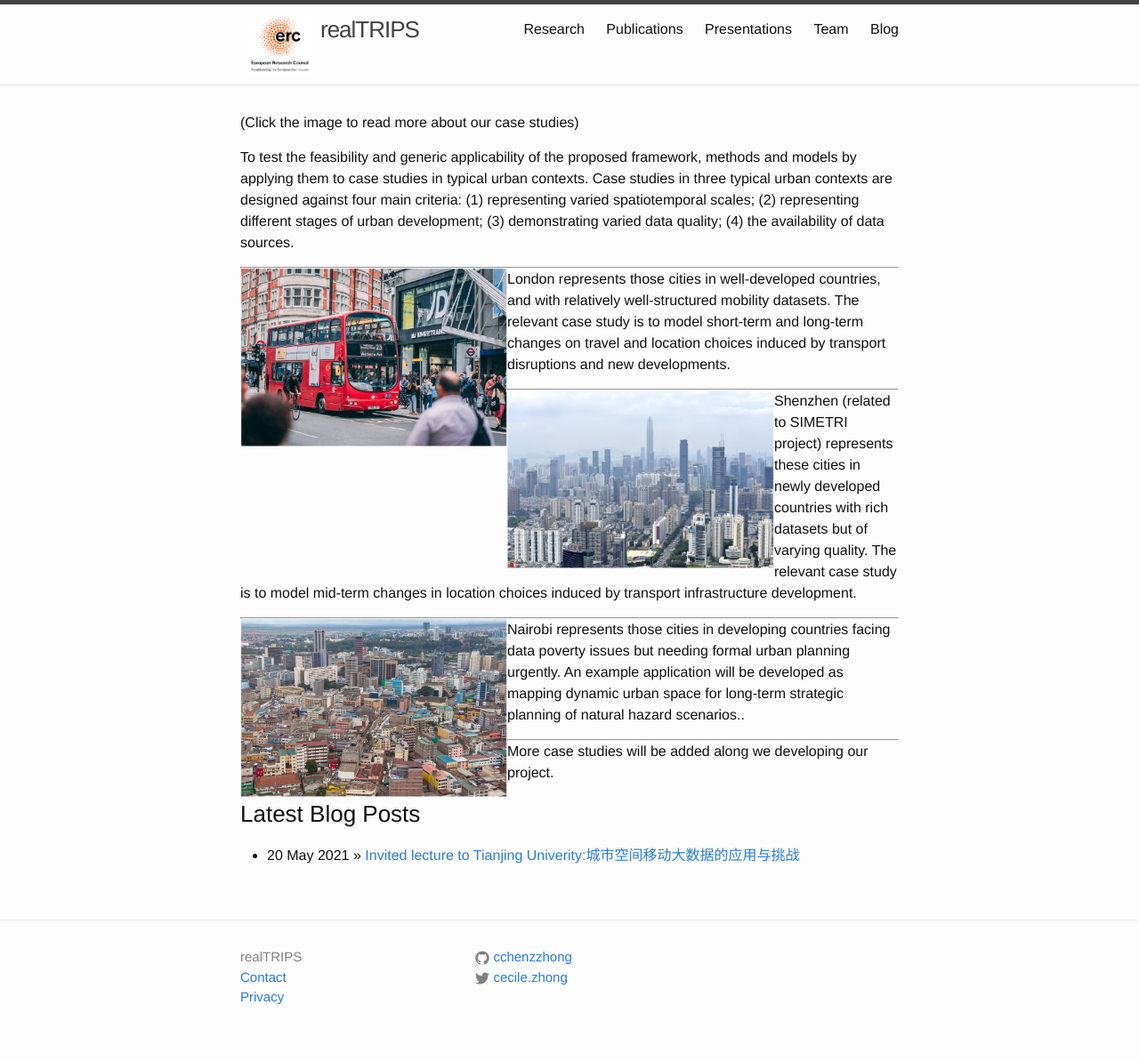
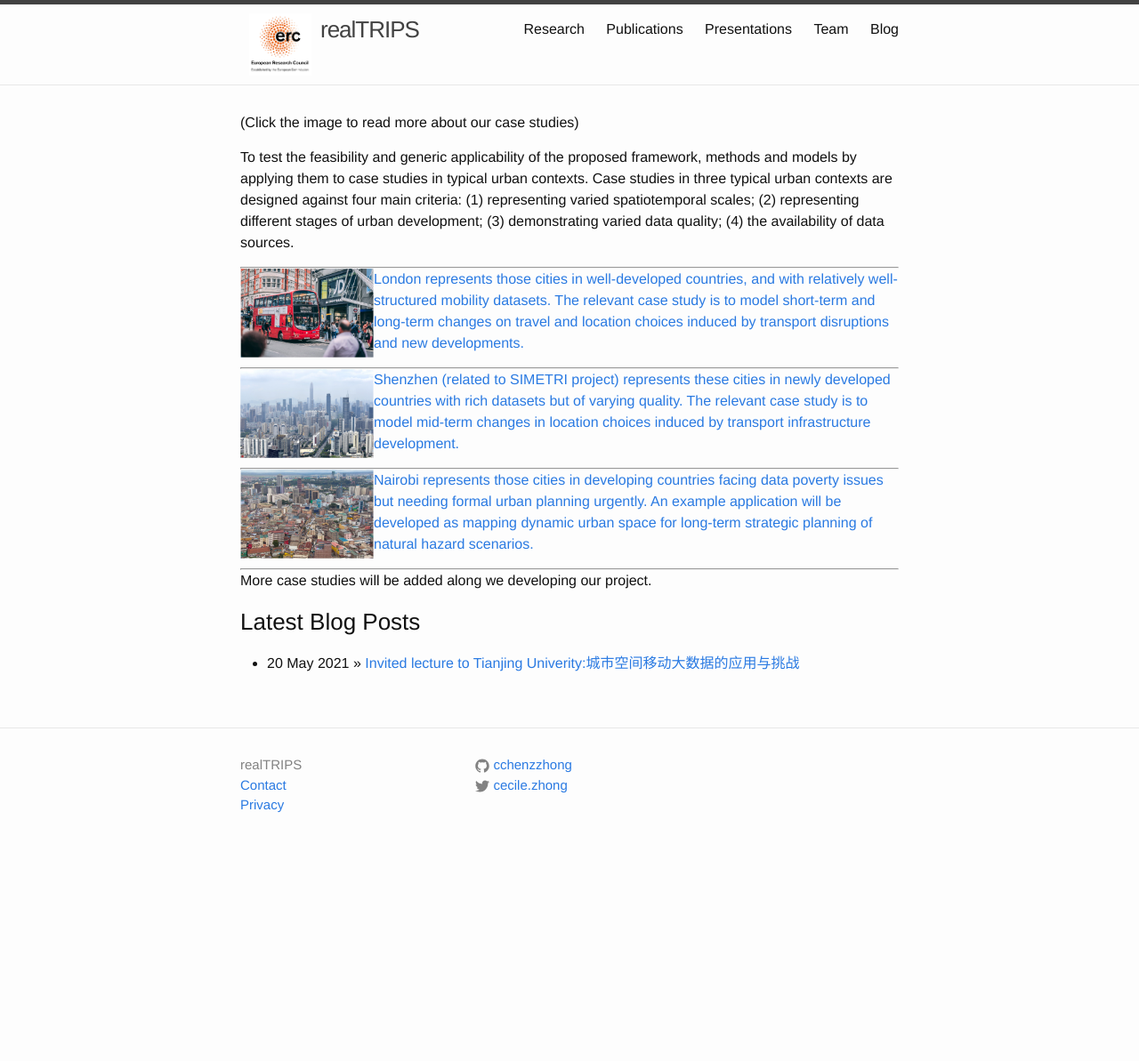
Before and after one commit to c-zhong-ucl-ac-uk/realTRIPS, a Jekyll site: the page built from research.md, in a window 1280 px wide. Shown: the whole page at 89% size. Built offline with Jekyll 4.4.1, drawn with Linux system fonts in a browser that asks for light colours; after the commit the page ends 977 px from its top, so only the background shows below that.

Commit message:
Update research.md

```diff
--- a/research.md
+++ b/research.md
@@ -10,18 +10,21 @@ tagline:
 To test the feasibility and generic applicability of the proposed framework, methods and models by applying them to case studies in typical urban contexts. Case studies in three typical urban contexts are designed against four main criteria: (1) representing varied spatiotemporal scales; (2) representing different stages of urban development; (3) demonstrating varied data quality; (4) the availability of data sources.
 
 ---
-<img align="left" width="300" height="200" src="/figures/cities/london.png">
-London represents those cities in well-developed countries, and with relatively well-structured mobility datasets. The relevant case study is to model short-term and long-term changes on travel and location choices induced by transport disruptions and new developments.
+<a href="/london.md">
+<img align="left" width="150" height="100" src="/figures/cities/london.png">
+London represents those cities in well-developed countries, and with relatively well-structured mobility datasets. The relevant case study is to model short-term and long-term changes on travel and location choices induced by transport disruptions and new developments.   </a>
 
 
 ---
-<img align="left" width="300" height="200"  src="/figures/cities/shenzhen.png">
-Shenzhen (related to SIMETRI project) represents these cities in newly developed countries with rich datasets but of varying quality. The relevant case study is to model mid-term changes in location choices induced by transport infrastructure development.
+<a href="/shenzhen.md">
+<img align="left" width="150" height="100"  src="/figures/cities/shenzhen.png">
+Shenzhen (related to SIMETRI project) represents these cities in newly developed countries with rich datasets but of varying quality. The relevant case study is to model mid-term changes in location choices induced by transport infrastructure development. </a>
 
 
 ---
-<img align="left" width="300" height="200"  src="/figures/cities/nairobi.png">
-Nairobi represents those cities in developing countries facing data poverty issues but needing formal urban planning urgently. An example application will be developed as mapping dynamic urban space for long-term strategic planning of natural hazard scenarios..
+<a href="/nairobi.md">
+<img align="left" width="150" height="100"  src="/figures/cities/nairobi.png">
+Nairobi represents those cities in developing countries facing data poverty issues but needing formal urban planning urgently. An example application will be developed as mapping dynamic urban space for long-term strategic planning of natural hazard scenarios. </a>
 
 
 ---
```
